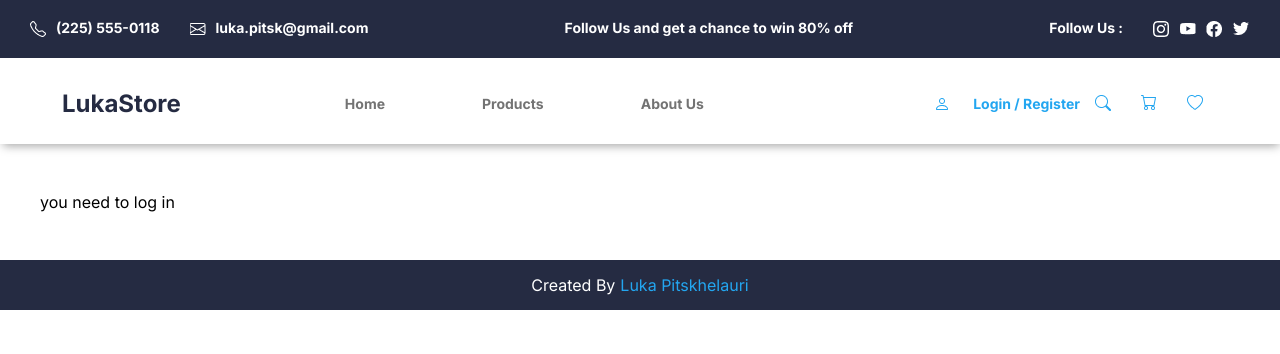
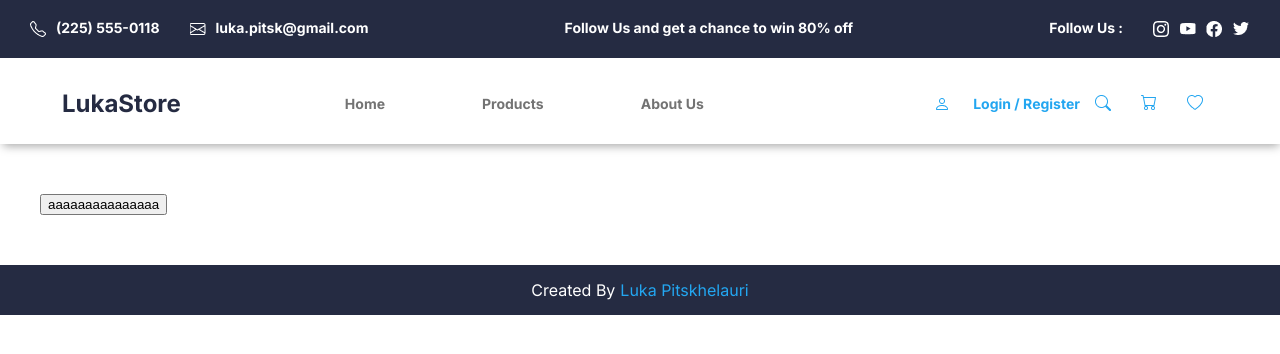
Before and after one commit to lukaoes/products-react-ts, a React (Create React App) app: page /cart in a window 1280 px wide. Shown: the top 354 px of the page. Built offline with nearby package versions, Linux system fonts and the light colour scheme.

Commit message:
add redux

```diff
--- a/package.json
+++ b/package.json
@@ -3,6 +3,7 @@
   "version": "0.1.0",
   "private": true,
   "dependencies": {
+    "@reduxjs/toolkit": "^2.0.1",
     "@testing-library/jest-dom": "^5.17.0",
     "@testing-library/react": "^13.4.0",
     "@testing-library/user-event": "^13.5.0",
--- a/src/components/pages/cart/index.tsx
+++ b/src/components/pages/cart/index.tsx
@@ -1,25 +1,51 @@
+import axios from "axios"
 import { CartLayout } from "./cart.styled"
-import { useState } from "react";
+import { prodsArray } from "../../singleProduct"
+import { useState, useEffect } from "react"
+console.log(prodsArray)
 
+interface Details {
+    title: string;
+    brand: string;
+    category: string;
+    description: string;
+    discountPercentage: number;
+    id: number;
+    images?: string[];
+    price: number;
+    rating: number;
+    stock: number;
+    thumbnail: string;
+}
 
 const Cart = () => {
+    const [cartProds, setCartProds] = useState<Details>({
+        brand: "",
+        category: "",
+        description: "",
+        discountPercentage: 0,
+        id: 0,
+        images: [],
+        price: 0,
+        rating: 0,
+        stock: 0,
+        thumbnail: "",
+        title: "",
+    })
 
-    const [loggedIn, setLoggedIn] = useState<boolean>(
-        Boolean(localStorage.getItem('loggedIn'))
-    );
-
-    const cartLogged = () => {
-        if (loggedIn) {
-            return <div>here your products</div>
-        } else {
-            return <div>you need to log in</div>
-        }
+    const asdasd = () => {
+        useEffect(() => {
+            axios.get(`https://dummyjson.com/products/1`).then((res) => {
+                setCartProds(res.data)
+                console.log(cartProds)
+            })
+        }, [])
     }
 
 
     return (
         <CartLayout>
-            {cartLogged()}
+            <button onClick={asdasd}>aaaaaaaaaaaaaaa</button>
         </CartLayout>
     )
 }
--- a/src/components/singleProduct/index.tsx
+++ b/src/components/singleProduct/index.tsx
@@ -41,8 +41,6 @@ const SingleProduct = () => {
     useEffect(() => {
         axios.get(`https://dummyjson.com/products/${id}`).then((res) => {
             setSingleProd(res.data)
-            setTimeout(() => {
-            }, 1000)
         })
     }, [])
 
```
Also changed, not shown: src/redux/index.ts (added), 2 other files (tests, documents, lock files or other folders).
